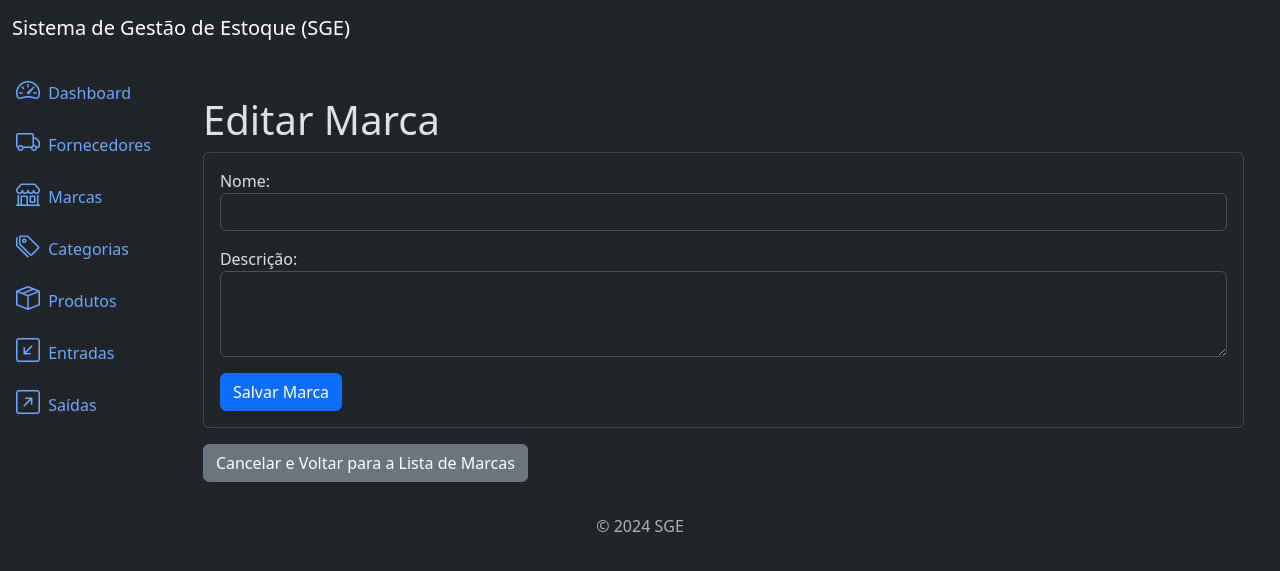
After one commit to juliogazoli/pycodebr-django-sge, a Django app: template brands/templates/brand_update.html in a window 1280 px wide. The commit adds this page. Shown: the top 571 px of the page. Run offline with Django 5.2, Linux system fonts and the light colour scheme; the template is opened without the code that fills it: values that come from a table or form of the project are taken from there, others are empty.

Commit message:
brands update view, template and url

```diff
--- a/brands/templates/brand_list.html
+++ b/brands/templates/brand_list.html
@@ -45,6 +45,10 @@
                             <a href="{% url 'brand_detail' brand.id %}" class="btn btn-info btn-sm">
                                 <i class="bi bi-eye"></i>
                             </a>
+
+                            <a href="{% url 'brand_update' brand.id %}" class="btn btn-warning btn-sm">
+                                <i class="bi bi-pencil"></i>
+                            </a>
                         </td>
                     </tr>
                 {% endfor %}
--- /dev/null
+++ b/brands/templates/brand_update.html
@@ -0,0 +1,20 @@
+{% extends 'base.html' %}
+
+{% block content %}
+
+    <div class="container mt-4">
+        <h3 class="display-6">Editar Marca</h3>
+
+        <div class="card">
+            <div class="card-body">
+                <form method="post" class="form">
+                    {% csrf_token %}
+                    {{ form.as_p }}
+                    <button type="submit" class="btn btn-primary">Salvar Marca</button>
+                </form>
+            </div>
+        </div>
+        <a href="{% url 'brand_list' %}" class="btn btn-secondary mt-3">Cancelar e Voltar para a Lista de Marcas</a>
+    </div>
+
+{% endblock  %}
--- a/brands/urls.py
+++ b/brands/urls.py
@@ -5,4 +5,5 @@ urlpatterns = [
     path('brands/list/', views.BrandListView.as_view(), name='brand_list'),
     path('brands/create/', views.BrandCreateView.as_view(), name='brand_create'),
     path('brands/<int:pk>/detail/', views.BrandDetailView.as_view(), name='brand_detail'),
+    path('brands/<int:pk>/update/', views.BrandUpdateView.as_view(), name='brand_update'),
 ]
```
Also changed, not shown: brands/views.py (+8 -1 lines).
